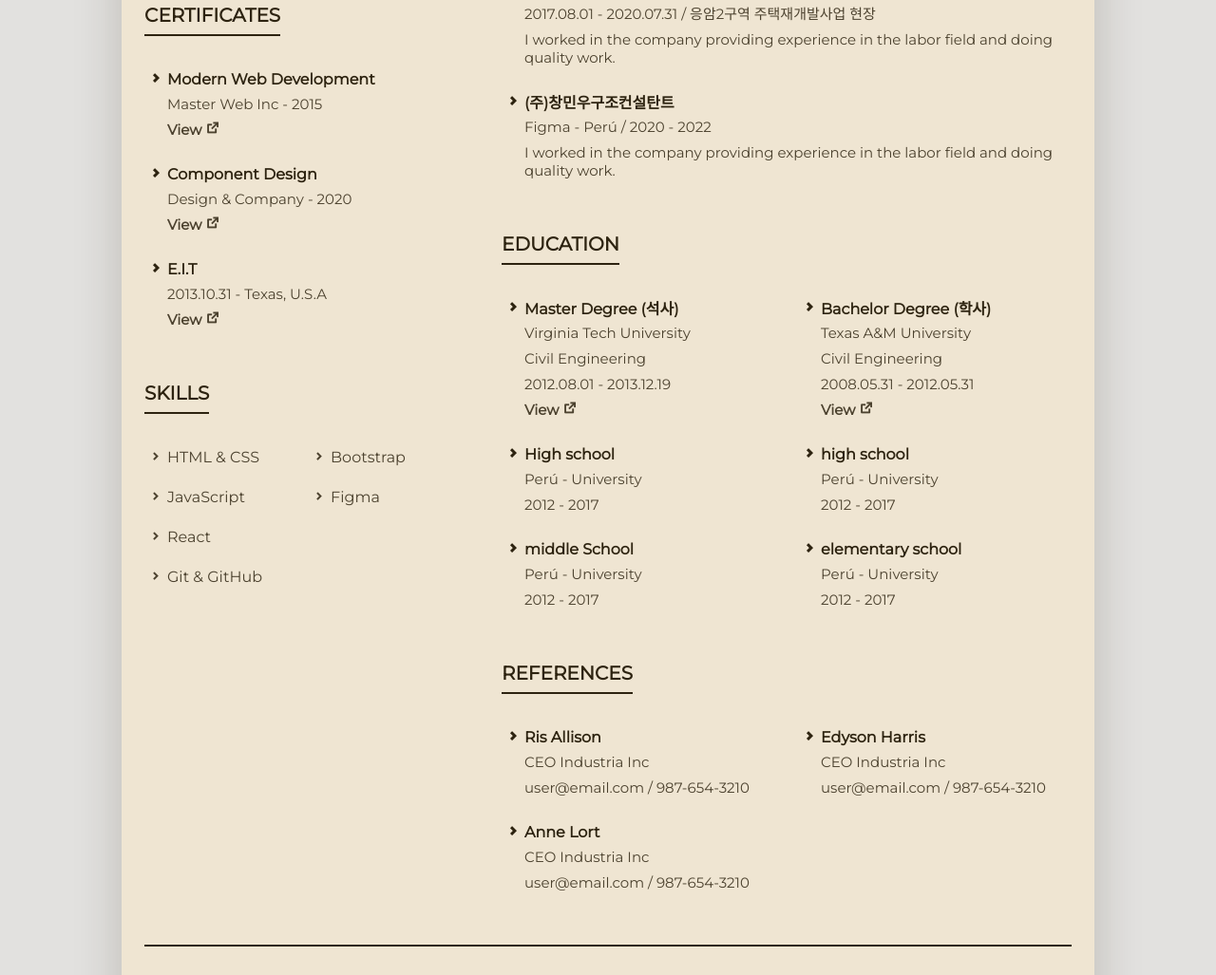
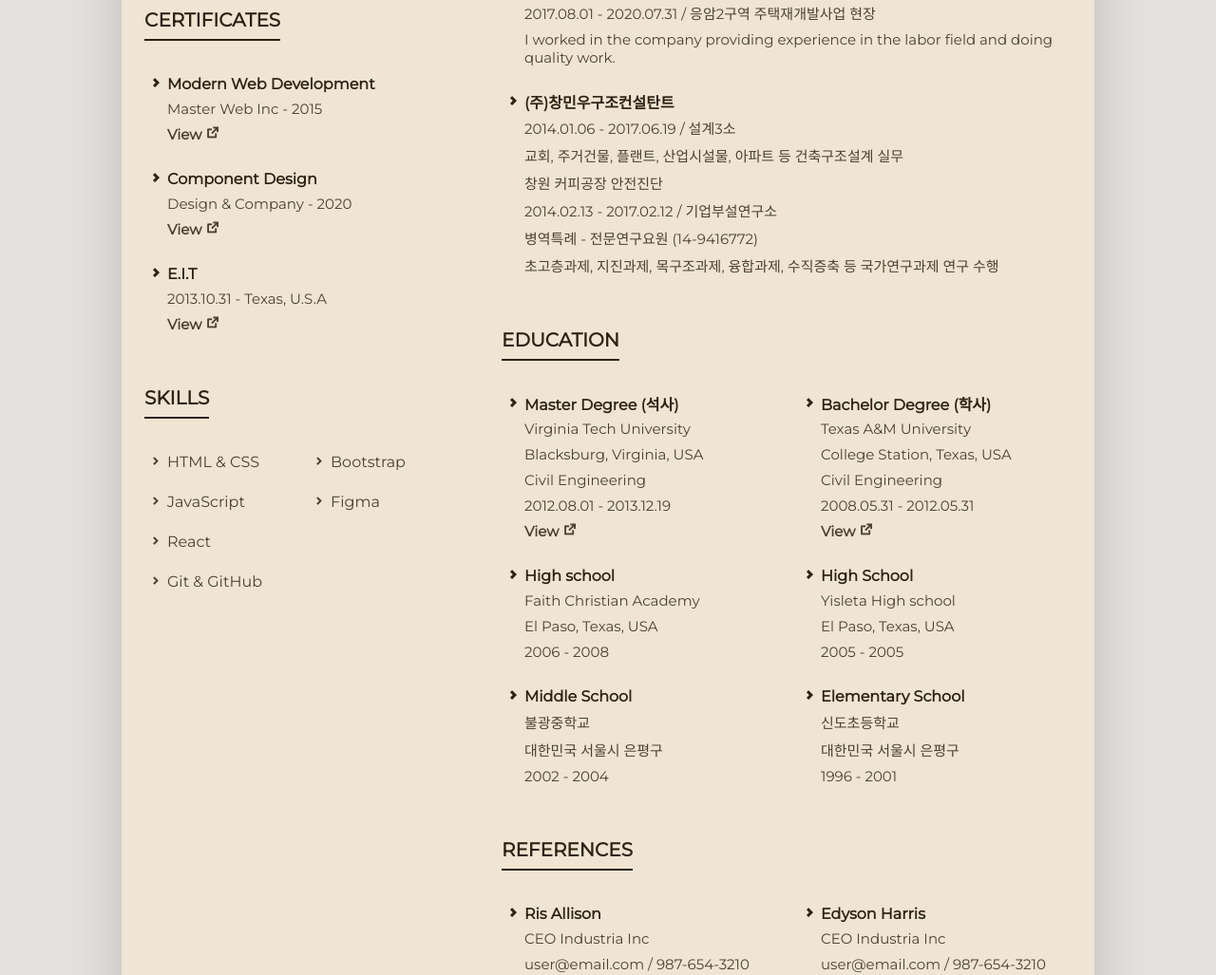
Before and after one commit to heon2100/me, a plain HTML site: page index.html in a window 1280 px wide. Shown: the part 766-1793 px from the top of the page at 95% size. Drawn offline with nearby package versions, Linux system fonts and the light colour scheme; a web font is replaced by a local one.

Commit message:
Update index.html

```diff
--- a/index.html
+++ b/index.html
@@ -108,7 +108,7 @@
             <h2 class="section__title">PERSONAL INFO</h2>
             <div class="about__container grid">
               <p>
-                Hi, I'm Heonwoo Lee, based in Seoul, South Korea. I do
+                Hi, I'm Heonwoo Lee (李憲雨), based in Seoul, South Korea. I do
                 structural engineering support for construction sites and
                 research various projects, giving you a fair advantage in
                 delivering the best outcome for the client.
@@ -241,7 +241,7 @@
 
                 </h2>
                 <div class="resume__data">
-                  <span>2023.04.16 - 현재 / 기술연구원 건축기술연구팀</span>
+                  <span>2023.04.16 - 현 재 &nbsp;&nbsp;&nbsp;&nbsp;&nbsp;&nbsp;&nbsp;&nbsp; / 기술연구원 건축기술연구팀</span>
                   <p>
                     I worked in the company providing experience
                     in the labor field and doing quality work.
@@ -269,10 +269,17 @@
                   <i class="ri-arrow-drop-right-line"></i> (주)창민우구조컨설탄트
                 </h2>
                 <div class="resume__data">
-                  <span>Figma - Perú / 2020 - 2022</span>
+                  <span>2014.01.06 - 2017.06.19  / 설계3소</span>
                   <p>
-                    I worked in the company providing experience
-                    in the labor field and doing quality work.
+                    교회, 주거건물, 플랜트, 산업시설물, 아파트 등 건축구조설계 실무
+                  </p>
+                  <p>
+                    창원 커피공장 안전진단
+                  </p>
+                  <span>2014.02.13 - 2017.02.12 / 기업부설연구소</span>
+                  <span>병역특례 - 전문연구요원 (14-9416772)</span>
+                  <p>
+                    초고층과제, 지진과제, 목구조과제, 융합과제, 수직증축 등 국가연구과제 연구 수행
                   </p>
                 </div>
               </div>
@@ -291,7 +298,8 @@
                   <i class="ri-arrow-drop-right-line"></i> Master Degree (석사)
                 </h2>
                 <div class="resume__data">
-                  <span> Virginia Tech University </span>
+                  <span> Virginia Tech University</span>
+                  <span>Blacksburg, Virginia, USA</span>
                   <span> Civil Engineering </span>
                   <span> 2012.08.01 - 2013.12.19 </span>
                   <span class="resume__button-link" id="cm_blur" onclick="viewPop(this);">
@@ -305,7 +313,8 @@
                   <i class="ri-arrow-drop-right-line"></i> Bachelor Degree (학사)
                 </h2>
                 <div class="resume__data">
-                  <span> Texas A&M University </span>
+                  <span> Texas A&M University</span>
+                  <span> College Station, Texas, USA</span>
                   <span> Civil Engineering </span>
                   <span> 2008.05.31 - 2012.05.31 </span>
                   <span class="resume__button-link" id="cb_blur" onclick="viewPop(this);">
@@ -319,38 +328,42 @@
                   <i class="ri-arrow-drop-right-line"></i> High school
                 </h2>
                 <div class="resume__data">
-                  <span> Perú - University </span>
-                  <span> 2012 - 2017 </span>
+                  <span> Faith Christian Academy</span>
+                  <span> El Paso, Texas, USA</span>
+                  <span> 2006 - 2008 </span>
                 </div>
               </div>
 
               <div>
                 <h2 class="resume__title">
-                  <i class="ri-arrow-drop-right-line"></i> high school
+                  <i class="ri-arrow-drop-right-line"></i> High School
                 </h2>
                 <div class="resume__data">
-                  <span> Perú - University </span>
-                  <span> 2012 - 2017 </span>
+                  <span> Yisleta High school</span>
+                  <span> El Paso, Texas, USA</span>
+                  <span> 2005 - 2005 </span>
                 </div>
               </div>
 
               <div>
                 <h2 class="resume__title">
-                  <i class="ri-arrow-drop-right-line"></i> middle School
+                  <i class="ri-arrow-drop-right-line"></i> Middle School
                 </h2>
                 <div class="resume__data">
-                  <span> Perú - University </span>
-                  <span> 2012 - 2017 </span>
+                  <span> 불광중학교</span>
+                  <span>대한민국 서울시 은평구</span>
+                  <span> 2002 - 2004 </span>
                 </div>
               </div>
 
               <div>
                 <h2 class="resume__title">
-                  <i class="ri-arrow-drop-right-line"></i> elementary school
+                  <i class="ri-arrow-drop-right-line"></i> Elementary School
                 </h2>
                 <div class="resume__data">
-                  <span> Perú - University </span>
-                  <span> 2012 - 2017 </span>
+                  <span> 신도초등학교</span>
+                  <span> 대한민국 서울시 은평구</span>
+                  <span> 1996 - 2001 </span>
                 </div>
               </div>
 
```
